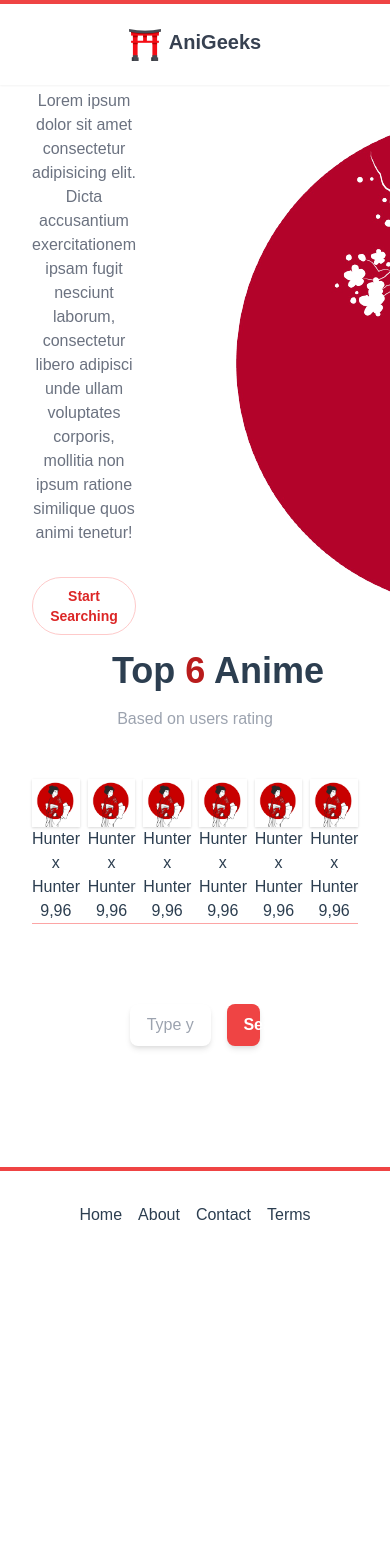
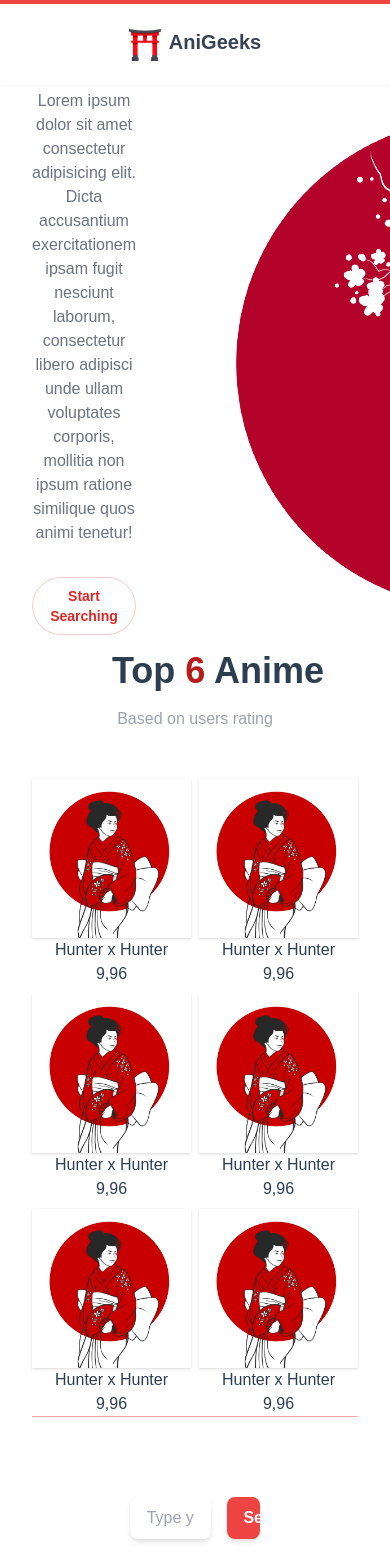
Before and after one commit to Ray0Emma/AniGeeks, a Vue app: page / in a window 390 px wide. Shown: the top 1568 px of the page. Before the commit the page ends 1259 px from the top, so only its background shows below. Built offline with nearby package versions, Linux system fonts and the light colour scheme; some icons are missing.

Commit message:
fix: fixed grid in top anime

```diff
--- a/src/components/main/TopAnime.vue
+++ b/src/components/main/TopAnime.vue
@@ -5,7 +5,9 @@
       Top <span class="text-red-700">6</span> Anime
     </h5>
     <p class="text-gray-400 mt-4">Based on users rating</p>
-    <div class="mt-12 grid grid-cols-6 gap-2 place-content-center">
+    <div
+      class="mt-12 grid md:grid-cols-6 sm:grid-cols-3 grid-cols-2 gap-2 place-content-center"
+    >
       <div v-for="(media, index) in medias" :key="index">
         <div>
           <img
```
